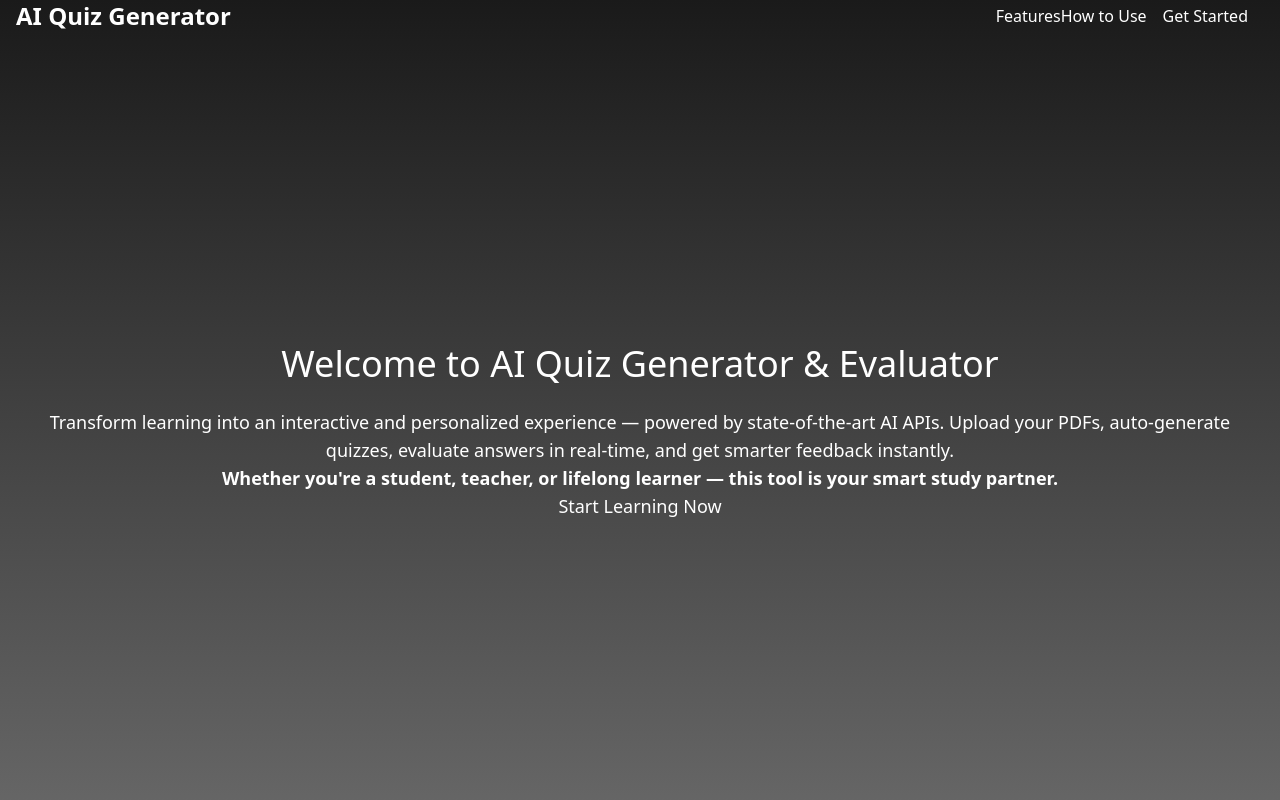
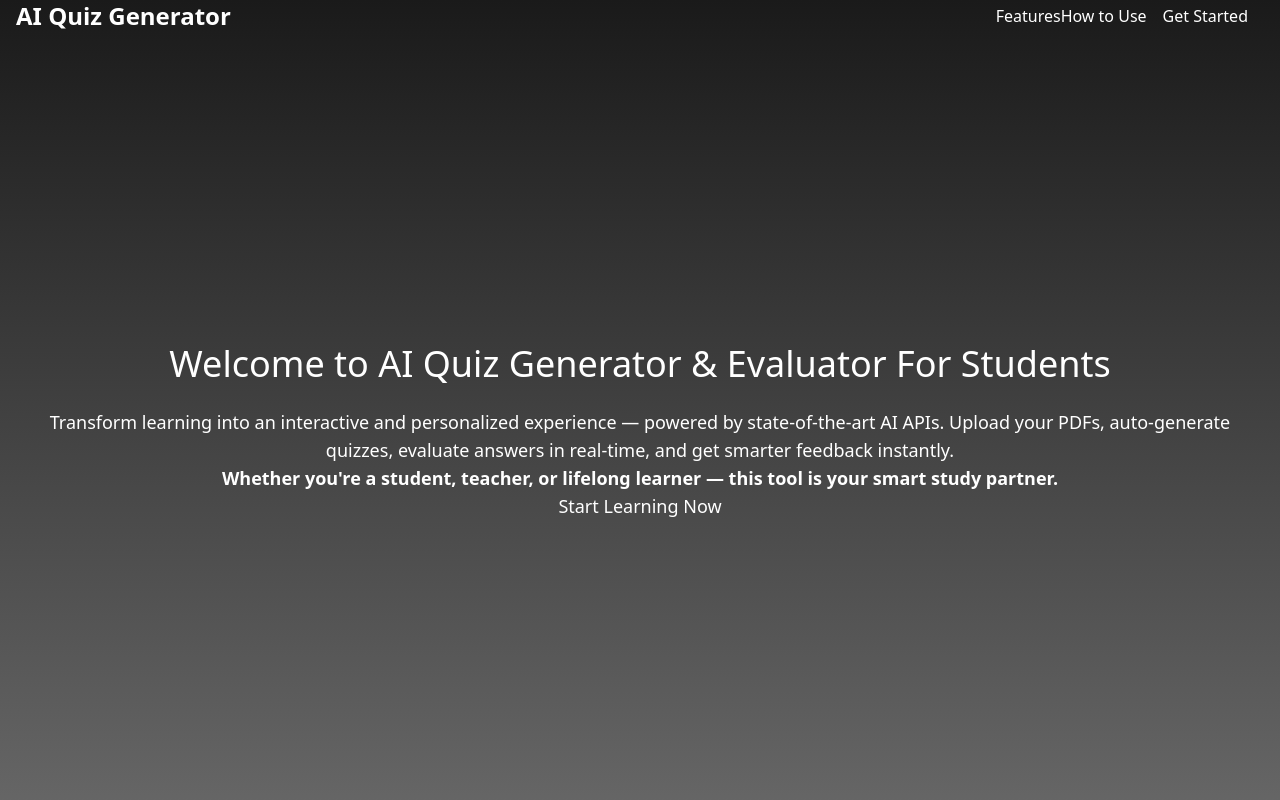
Before and after one commit to OsamaAbdul/AI_QUIZ_GENERATOR_AND_EVALUATOR, a React (Vite) app in the folder frontend/: page / in a window 1280 px wide. Shown: the top 800 px of the page. Built offline with nearby package versions, Linux system fonts and the light colour scheme.

Commit message:
added 'for students' in the home.jsx

```diff
--- a/frontend/pages/Home.jsx
+++ b/frontend/pages/Home.jsx
@@ -42,7 +42,7 @@ function Home() {
       >
         <div className="max-w-4xl text-center">
           <h1 className="text-4xl md:text-6xl font-extrabold mb-6">
-            Welcome to AI Quiz Generator & Evaluator
+            Welcome to AI Quiz Generator & Evaluator For Students
           </h1>
           <p className="text-lg md:text-xl mb-8">
             Transform learning into an interactive and personalized experience — powered by state-of-the-art AI APIs. Upload your PDFs, auto-generate quizzes, evaluate answers in real-time, and get smarter feedback instantly.
```
